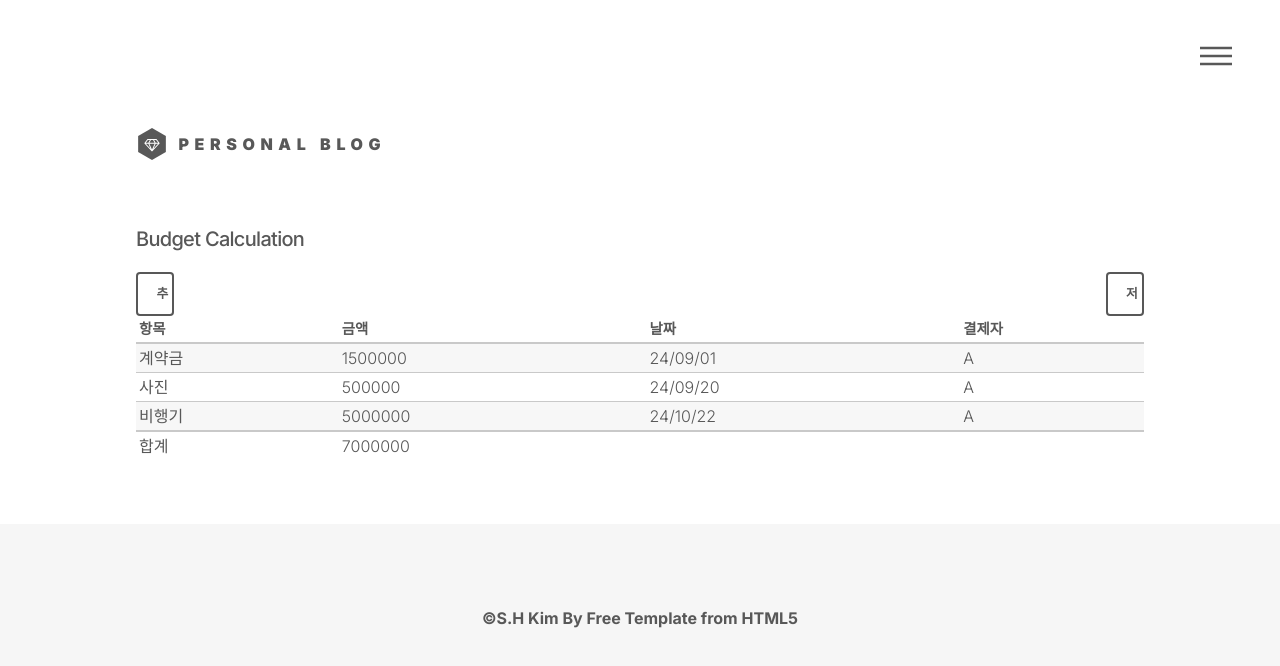
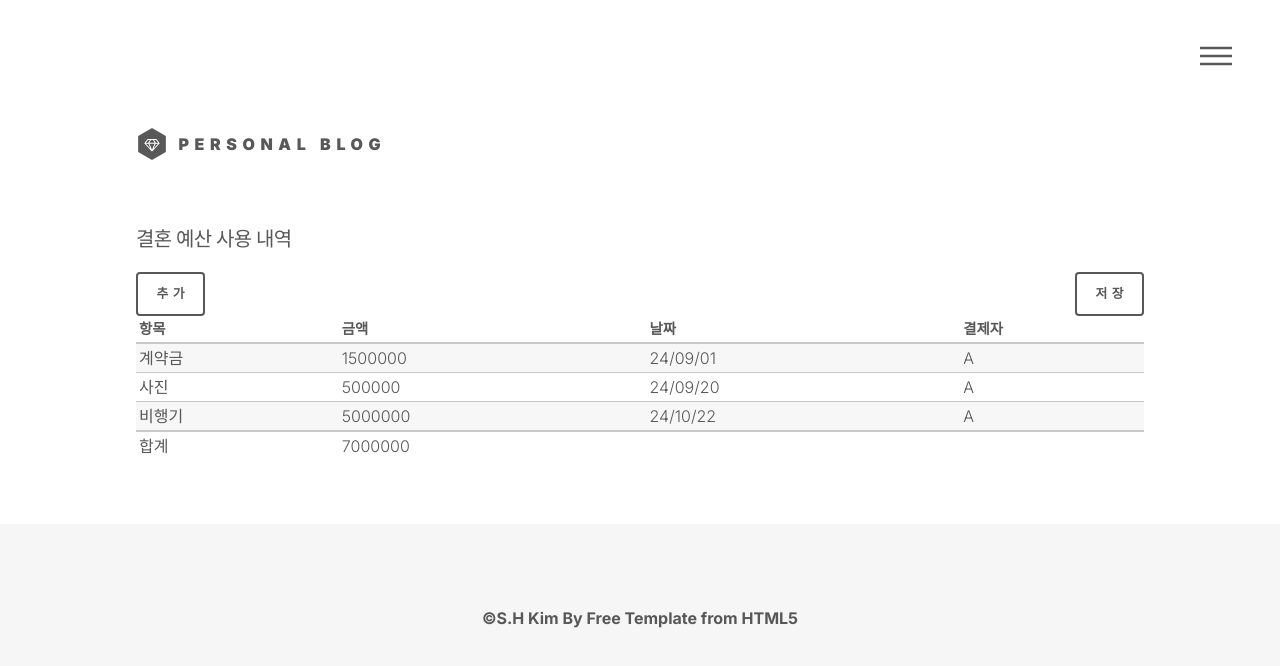
Before and after one commit to zgfhzg/myfront, a Next.js app: page /wedding/budget in a window 1280 px wide. Shown: the top 666 px of the page. Built offline with nearby package versions, Linux system fonts and the light colour scheme.

Commit message:
버그 수정

```diff
--- a/app/wedding/budget/page.tsx
+++ b/app/wedding/budget/page.tsx
@@ -56,7 +56,7 @@ export default function Budget() {
     return (
         <div id="main">
             <div className="inner">
-                <h1 id="pageTitle" className="subtitle">Budget Calculation</h1>
+                <h1 id="pageTitle" className="subtitle">결혼 예산 사용 내역</h1>
                 <div>
                     <div className="button left plus" onClick={openDialog}>추가</div>
                     <Dialog isOpen={isDialogOpen} onClose={closeDialog} onSubmit={addRow} title={"경비 사용 내역"} elements={elements}/>
--- a/components/dialog.tsx
+++ b/components/dialog.tsx
@@ -75,7 +75,7 @@ const DynamicDialog: React.FC<DialogProps> = ({isOpen, onClose, onSubmit, title,
                                 );
                             case 'checkbox':
                                 return (
-                                    <div className="align-right">
+                                    <div className="align-right" key={element.name}>
                                         {element.options?.map((option) => (
                                             <label key={option}><input type={element.type} name={element.name} value={option} onChange={handleChange}/>{option}</label>
                                         ))}
--- a/public/css/globals.css
+++ b/public/css/globals.css
@@ -90,11 +90,7 @@ code {
   font-size: 0.8em;
   font-weight: 900;
   height: 2em;
-  width: 3em;
-  letter-spacing: 0.1em;
   line-height: 2.2em;
-  overflow: hidden;
-  text-align: center;
 }
 
 /* dialog css */
```
